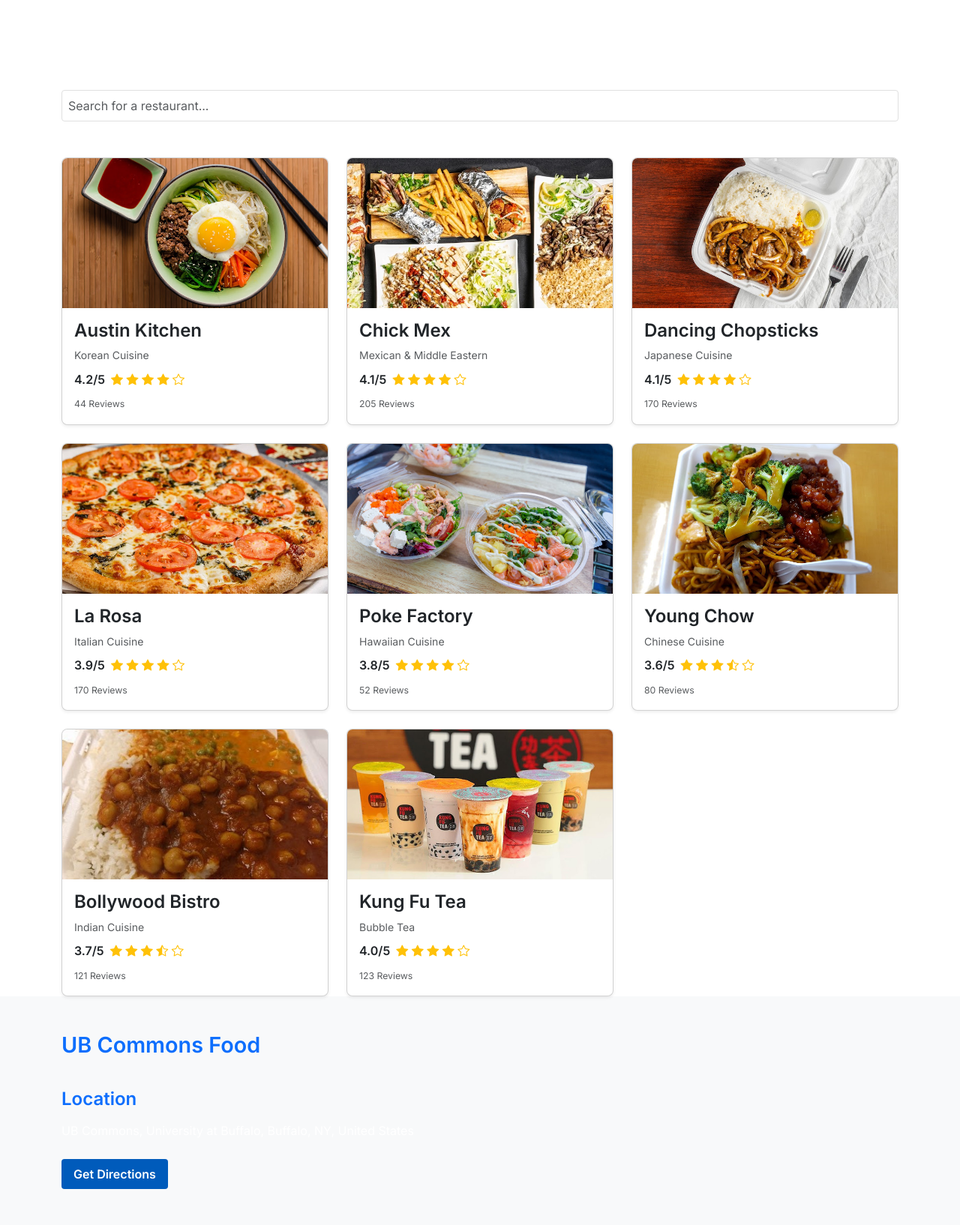
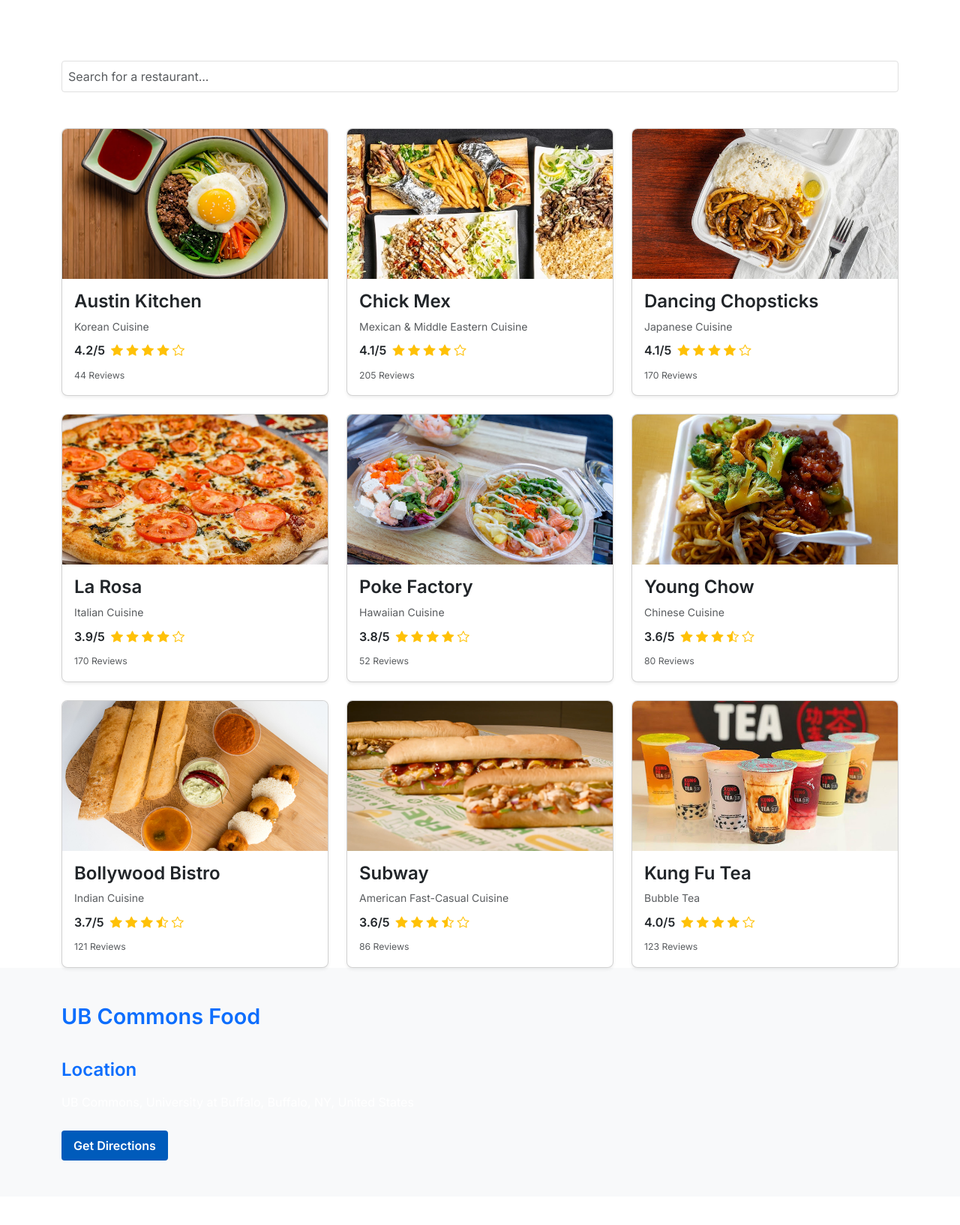
Before and after one commit to h3rogam3r8/cse-312, a Flask app: page / in a window 1280 px wide. Shown: the part 523-2157 px from the top of the page at 75% size. After the commit the page ends 2071 px from the top, so only its background shows below. Run offline with Flask 3, Linux system fonts and the light colour scheme; some libraries are stand-ins or nearby versions.

Commit message:
Changed the images and refined the HTML so it is consistent

```diff
--- a/templates/html/index.html
+++ b/templates/html/index.html
@@ -53,7 +53,7 @@
             <div class="overlay position-absolute w-100 h-100 bg-blue opacity-50"></div>
             <div class="container position-relative z-1 text-black">
                 <h1 class="display-4 mb-4">EXPLORE FOOD CHOICES AT UB COMMONS</h1>
-                <p class="lead">Explore a variety of cuisines at the University at Buffalo Commons. You can find Asian, Italian, and more. Find your favorite spot today.</p>
+                <p class="lead">Explore a variety of cuisines at the University at Buffalo Commons. Find your favorite spot today.</p>
             </div>
         </section>
 
@@ -101,7 +101,7 @@
                             <img src="static/images/chick%20mex.png" class="card-img-top" alt="Chick Mex">
                             <div class="card-body d-flex flex-column">
                                 <h5 class="card-title">Chick Mex</h5>
-                                <p class="card-text text-muted mb-2">Mexican &amp; Middle Eastern</p>
+                                <p class="card-text text-muted mb-2">Mexican &amp; Middle Eastern Cuisine</p>
                                 <div class="mt-auto">
                                     <div class="d-flex align-items-center mb-2">
                                         <span class="me-2 fw-semibold">4.1/5</span>
@@ -242,6 +242,30 @@
                         </div>
                     </div>
 
+                    <!-- Subway -->
+                    <div class="col-lg-4 col-md-6">
+                        <div class="card h-100 shadow-sm">
+                            <img src="static/images/subway.jpg" class="card-img-top" alt="Subway">
+                            <div class="card-body d-flex flex-column">
+                                <h5 class="card-title">Subway</h5>
+                                <p class="card-text text-muted mb-2">American Fast-Casual Cuisine</p>
+                                <div class="mt-auto">
+                                    <div class="d-flex align-items-center mb-2">
+                                        <span class="me-2 fw-semibold">3.6/5</span>
+                                        <div class="text-warning">
+                                            <i class="bi bi-star-fill"></i>
+                                            <i class="bi bi-star-fill"></i>
+                                            <i class="bi bi-star-fill"></i>
+                                            <i class="bi bi-star-half"></i>
+                                            <i class="bi bi-star"></i>
+                                        </div>
+                                    </div>
+                                    <p class="card-text"><small class="text-muted">86 Reviews</small></p>
+                                </div>
+                            </div>
+                        </div>
+                    </div>
+
                     <!-- Kung Fu Tea -->
                     <div class="col-lg-4 col-md-6">
                         <div class="card h-100 shadow-sm">
```
Also changed, not shown: static/images/bollywood bistro.jpg, static/images/subway.jpg (added).
